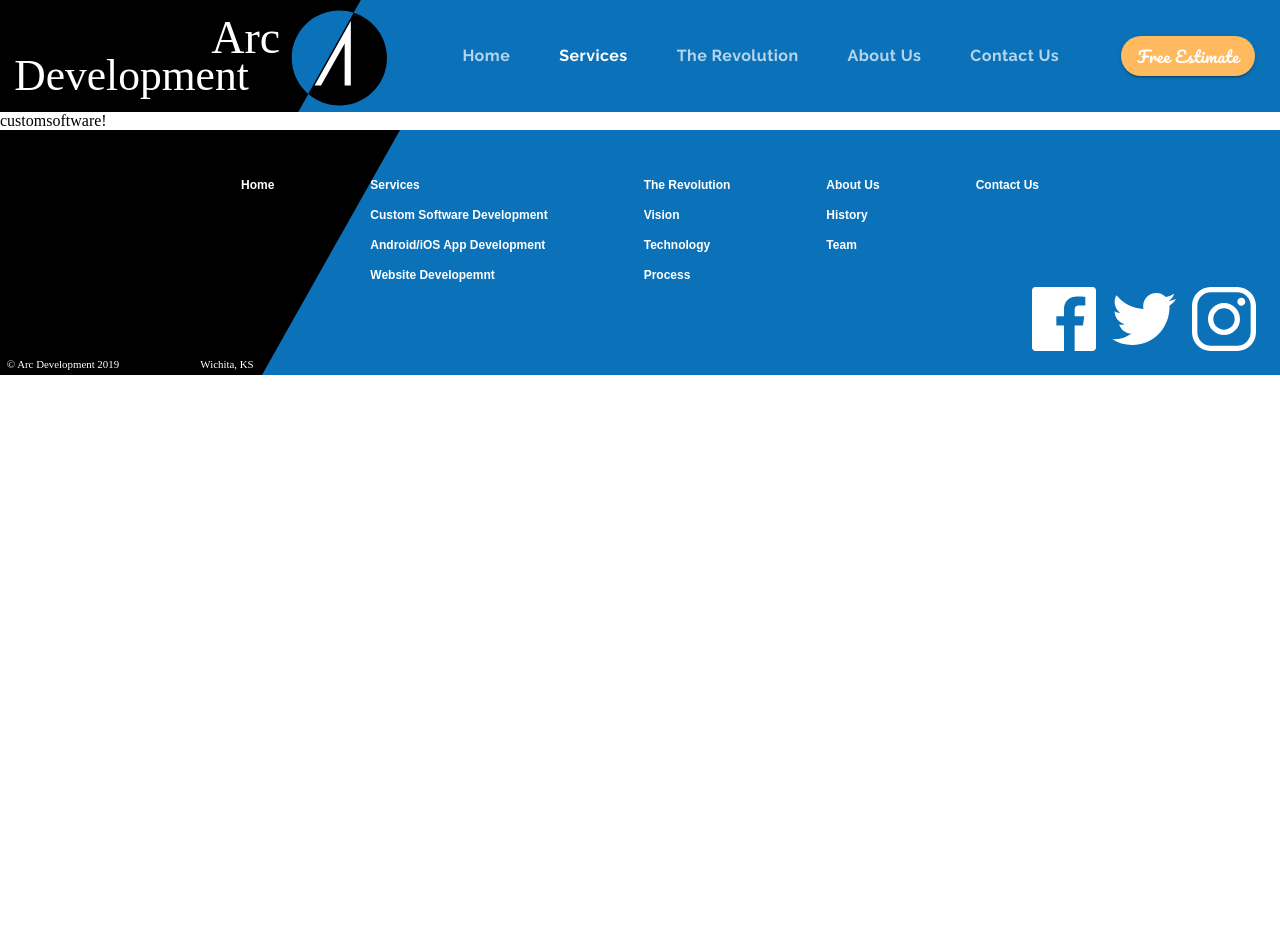
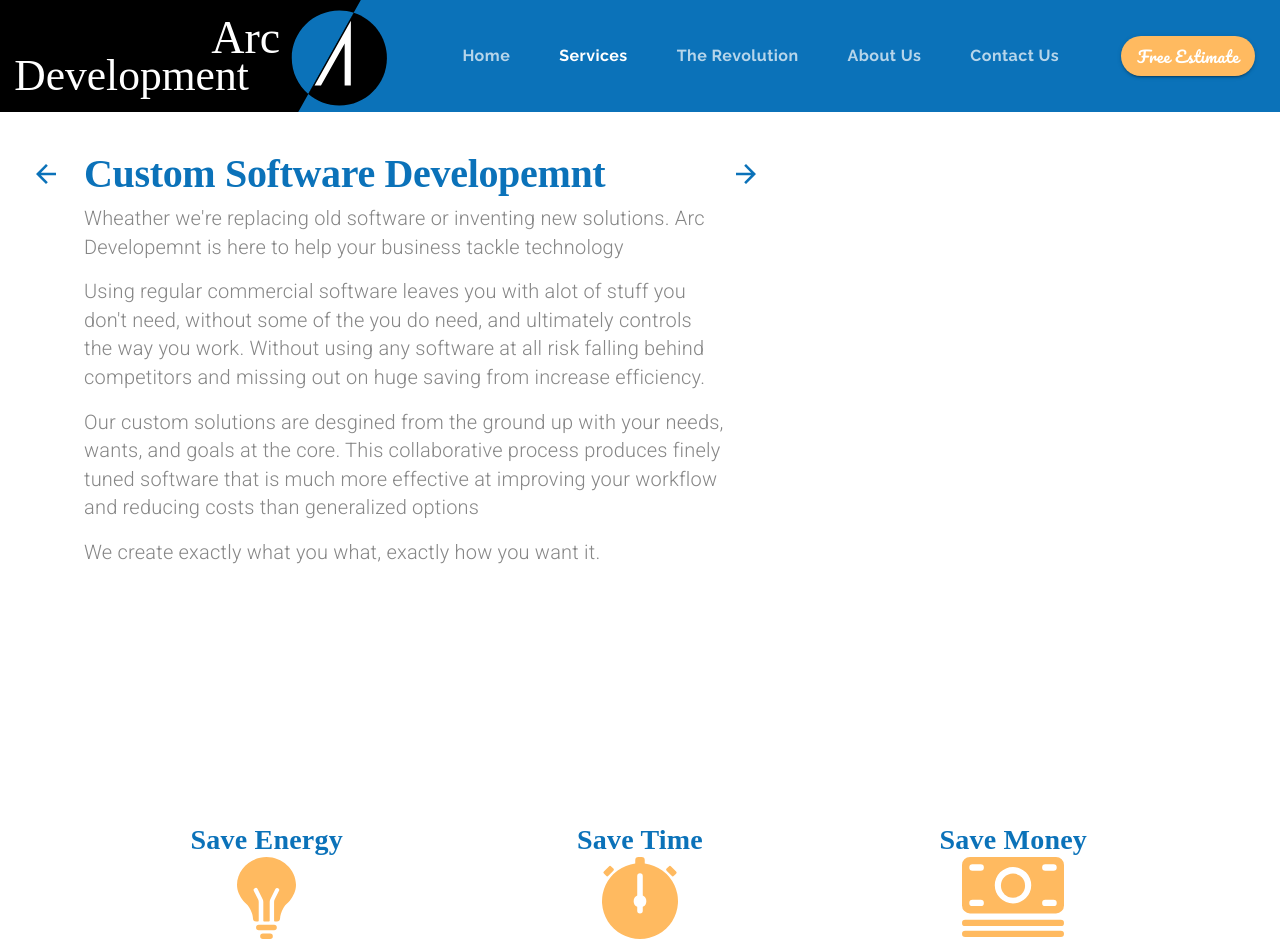
Before and after one commit to arunsinghsnd/NativeCodeLab, a React (Create React App) app: page /customsoftware in a window 1280 px wide. Shown: the top 952 px of the page. Before the commit the page ends 800 px from the top, so only its background shows below. Built offline with nearby package versions, Linux system fonts and the light colour scheme.

Commit message:
created the custom software development page

```diff
--- a/src/components/App.js
+++ b/src/components/App.js
@@ -7,6 +7,7 @@ import Header from "./ui/Header";
 import Footer from "./ui/Footer";
 import LandingPage from "./LandingPage";
 import Services from "./Services";
+import CustomSoftware from "./CustomSoftware";
 
 function App() {
   const [selectedIndex, setSelectedIndex] = useState(0);
@@ -46,7 +47,13 @@ function App() {
           <Route
             exact
             path="/customsoftware"
-            component={() => <div>customsoftware!</div>}
+            render={props => (
+              <CustomSoftware
+                {...props}
+                setValue={setValue}
+                setSelectedIndex={setSelectedIndex}
+              />
+            )}
           />
           <Route
             exact
--- /dev/null
+++ b/src/components/CustomSoftware.js
@@ -0,0 +1,164 @@
+import React from "react";
+import {
+  Button,
+  Grid,
+  makeStyles,
+  useTheme,
+  Typography,
+  useMediaQuery,
+  IconButton,
+} from "@material-ui/core";
+import { Link } from "react-router-dom";
+
+import ButtonArrow from "../components/ui/ButtonArrow";
+import customSoftware from "../assets/Custom Software Icon.svg";
+import mobileAppsIcon from "../assets/mobileIcon.svg";
+import websitesIcon from "../assets/websiteIcon.svg";
+import backArrow from "../assets/backArrow.svg";
+import forwardArrow from "../assets/forwardArrow.svg";
+import lightbulb from "../assets/bulb.svg";
+import cash from "../assets/cash.svg";
+import stopwatch from "../assets/stopwatch.svg";
+import Lottie from "react-lottie";
+
+const useStyles = makeStyles(theme => ({
+  heading: {
+    maxWidth: "40em",
+  },
+  arrowContainer: {
+    marginTop: "0.5em",
+  },
+  mainContainer: {
+    paddingLeft: "5em",
+    paddingRight: "5em",
+    paddingTop: "2em",
+    paddingBottom: "10em",
+  },
+}));
+
+const CustomSoftware = props => {
+  const classes = useStyles();
+  const theme = useTheme();
+  const matchesSM = useMediaQuery(theme.breakpoints.down("sm"));
+
+  return (
+    <Grid container direction="column" className={classes.mainContainer}>
+      <Grid item container direction="row">
+        <Grid
+          item
+          className={classes.arrowContainer}
+          style={{ marginRight: "1em", marginLeft: "-3.5em" }}
+        >
+          <IconButton
+            style={{ backgroundColor: "transparent" }}
+            component={Link}
+            to="/services"
+            onClick={() => {
+              props.setSelectedIndex(1);
+            }}
+          >
+            <img src={backArrow} alt="Back to Services Page" />
+          </IconButton>
+        </Grid>
+        <Grid item container direction="column" className={classes.heading}>
+          <Grid item>
+            <Typography variant="h2">Custom Software Developemnt</Typography>
+          </Grid>
+          <Grid item>
+            <Typography variant="body2" paragraph>
+              Wheather we're replacing old software or inventing new solutions.
+              Arc Developemnt is here to help your business tackle technology
+            </Typography>
+            <Typography variant="body2" paragraph>
+              Using regular commercial software leaves you with alot of stuff
+              you don't need, without some of the you do need, and ultimately
+              controls the way you work. Without using any software at all risk
+              falling behind competitors and missing out on huge saving from
+              increase efficiency.
+            </Typography>
+            <Typography variant="body2" paragraph>
+              Our custom solutions are desgined from the ground up with your
+              needs, wants, and goals at the core. This collaborative process
+              produces finely tuned software that is much more effective at
+              improving your workflow and reducing costs than generalized
+              options
+            </Typography>
+            <Typography variant="body2" paragraph>
+              We create exactly what you what, exactly how you want it.
+            </Typography>
+          </Grid>
+        </Grid>
+        <Grid item className={classes.arrowContainer}>
+          <IconButton
+            style={{ backgroundColor: "transparent" }}
+            component={Link}
+            to="/mobileapps"
+            onClick={() => {
+              props.setSelectedIndex(2);
+            }}
+          >
+            <img
+              src={forwardArrow}
+              alt="Forwared to android and iOS App developemnt  page"
+            />
+          </IconButton>
+        </Grid>
+      </Grid>
+      <Grid
+        item
+        container
+        direction="row"
+        justifyContent="center"
+        style={{ marginTop: "15em", marginBottom: "20em" }}
+      >
+        <Grid
+          item
+          container
+          direction="column"
+          md
+          alignItems="center"
+          style={{ maxWidth: "40em" }}
+        >
+          <Grid item>
+            <Typography variant="h4">Save Energy</Typography>
+          </Grid>
+          <Grid item>
+            <img alt="LightBuld" src={lightbulb} />
+          </Grid>
+        </Grid>
+        <Grid
+          item
+          container
+          direction="column"
+          md
+          alignItems="center"
+          style={{ maxWidth: "40em" }}
+        >
+          <Grid item>
+            <Typography variant="h4">Save Time</Typography>
+          </Grid>
+          <Grid item>
+            <img alt="StopWacth" src={stopwatch} />
+          </Grid>
+        </Grid>
+        <Grid
+          item
+          container
+          direction="column"
+          md
+          alignItems="center"
+          style={{ maxWidth: "40em" }}
+        >
+          <Grid item>
+            <Typography variant="h4">Save Money</Typography>
+          </Grid>
+          <Grid item>
+            <img alt="Cash" src={cash} />
+          </Grid>
+        </Grid>
+      </Grid>
+    </Grid>
+  );
+};
+
+export default CustomSoftware;
--- a/src/components/ui/Theme.js
+++ b/src/components/ui/Theme.js
@@ -57,6 +57,11 @@ export default createTheme({
       fontSize: "1.25rem",
       color: "white",
     },
+    body2: {
+      fontWeight: 300,
+      fontSize: "1.25rem",
+      color: `${arcGrey}`,
+    },
     learnButtom: {
       borderColor: arcBlue,
       borderWidth: 2,
```
